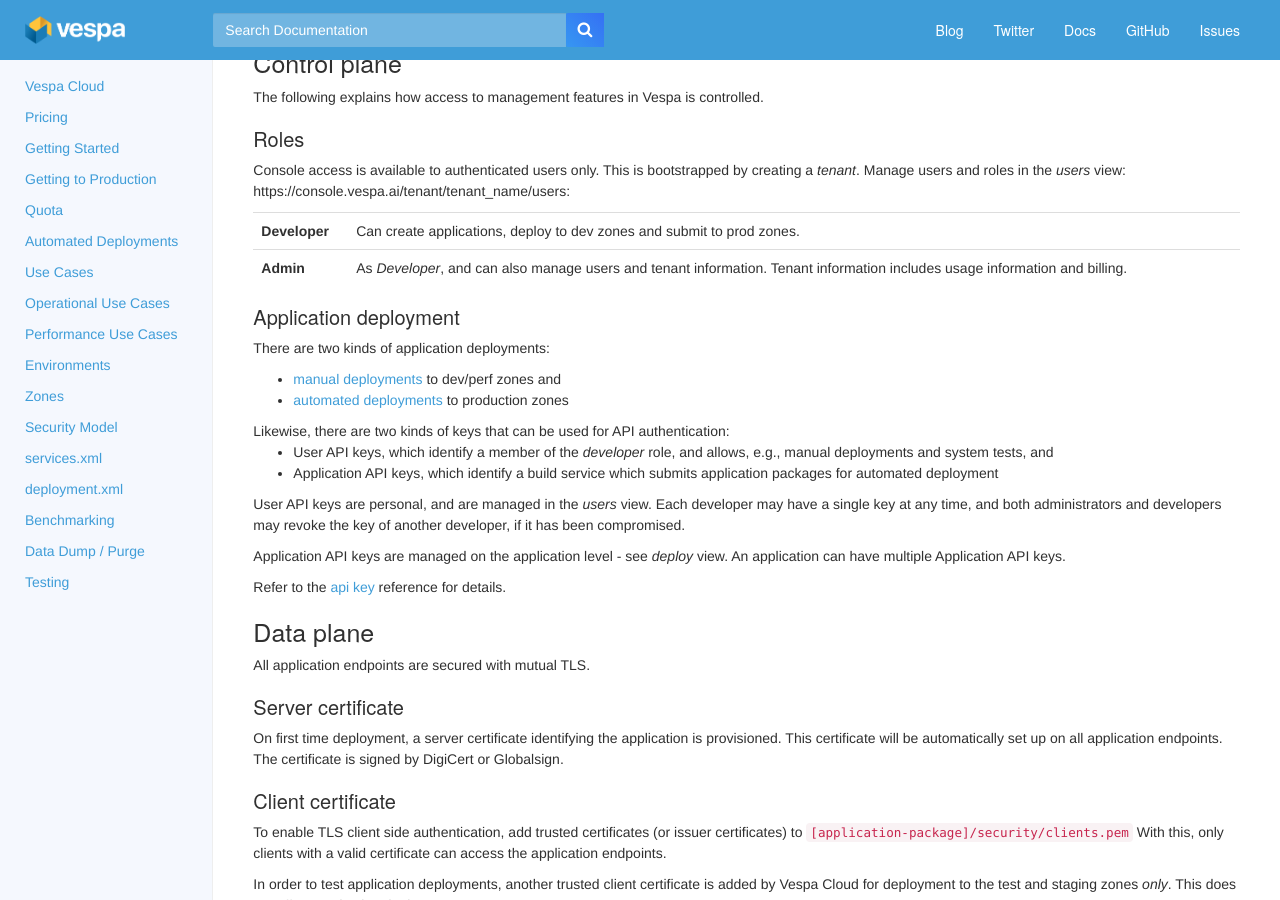
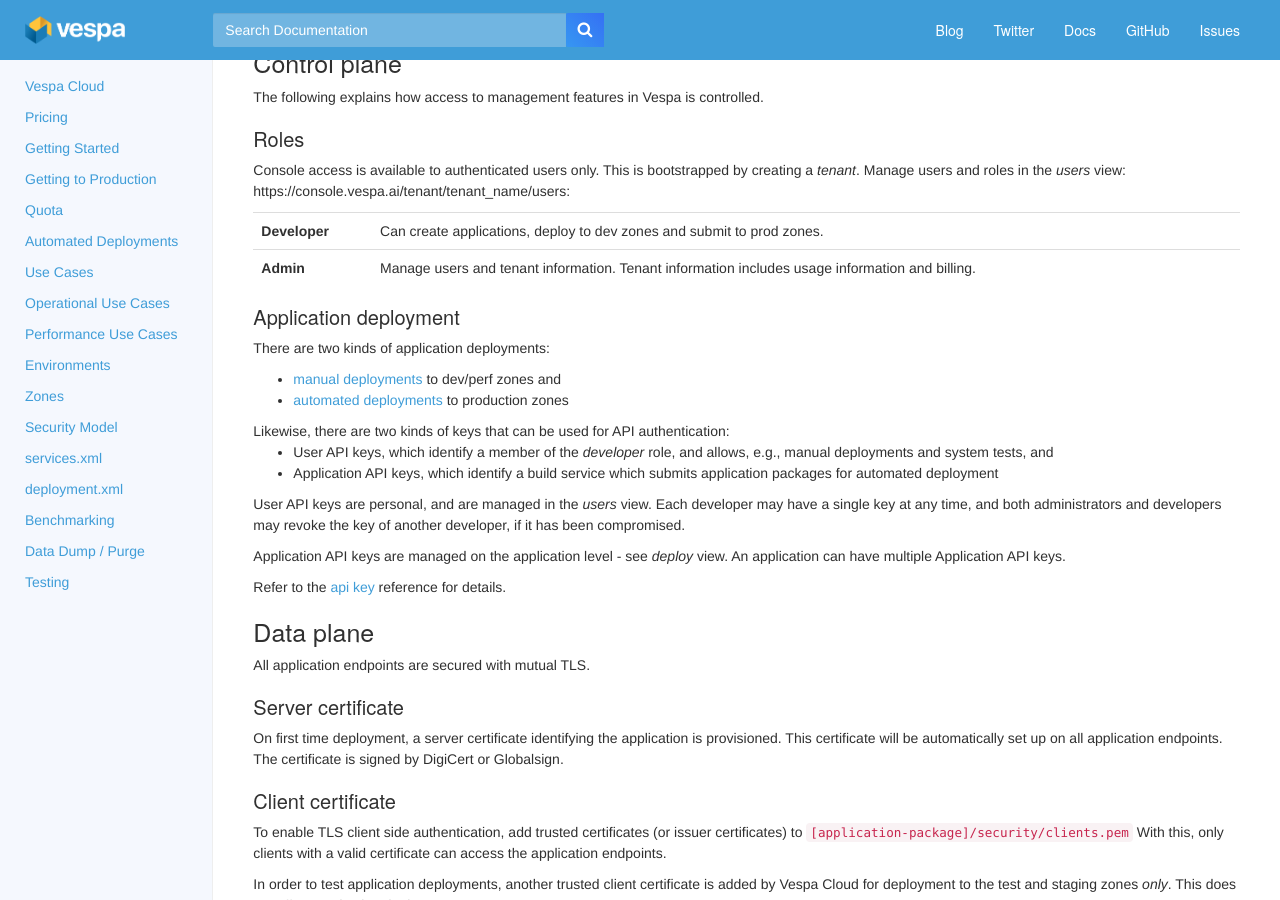
Before and after one commit to vespa-engine/cloud, a Jekyll site: the page built from security-model.html, in a window 1280 px wide and 900 px high, scrolled down 620 px. Built offline with Jekyll 4.4.1, drawn with Linux system fonts in a browser that asks for light colours.

Commit message:
admin is not developer

```diff
--- a/security-model.html
+++ b/security-model.html
@@ -87,8 +87,7 @@ Manage users and roles in the <em>users</em> view: https://console.vespa.ai/tena
       <th>Developer</th><td>Can create applications,
           deploy to dev zones and submit to prod zones.</td>
     </tr><tr>
-      <th>Admin</th><td>As <em>Developer</em>,
-        and can also manage users and tenant information.
+      <th>Admin</th><td>Manage users and tenant information.
         Tenant information includes usage information and billing.
       </td>
     </tr>
```
